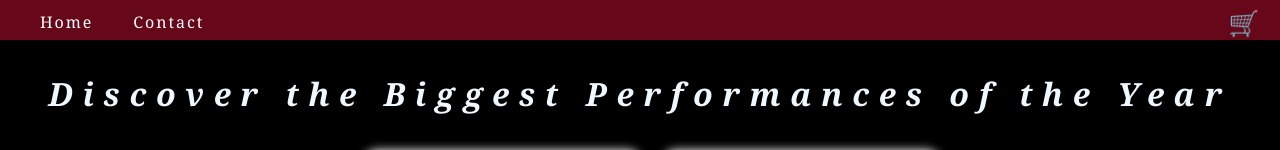
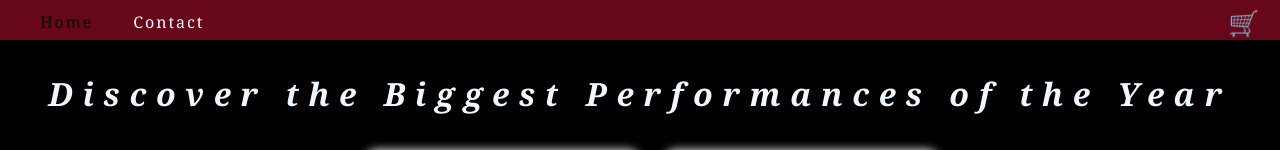
Before and after one commit to wghile/PS-Module2Project, a React (Vite) app: page / in a window 1280 px wide. Shown: the top 150 px of the page. Built offline with nearby package versions, Linux system fonts and the light colour scheme.

Commit message:
troubleshooting

```diff
--- a/src/components/Nav.jsx
+++ b/src/components/Nav.jsx
@@ -5,9 +5,9 @@ export default function Nav() {
     <div className="Nav">
         <ul>
             <li>
-                <Link to='/' style={{color: 'white', textDecoration: 'none'}}>
+                {/* <Link to='/' style={{color: 'white', textDecoration: 'none'}}> */}
                     Home
-                </Link>
+                {/* </Link> */}
             </li>
             <li>
                 <Link to='/help' style={{color: 'white', textDecoration: 'none'}}>
```
Also changed, not shown: 5 other files (tests, documents, lock files or other folders).
